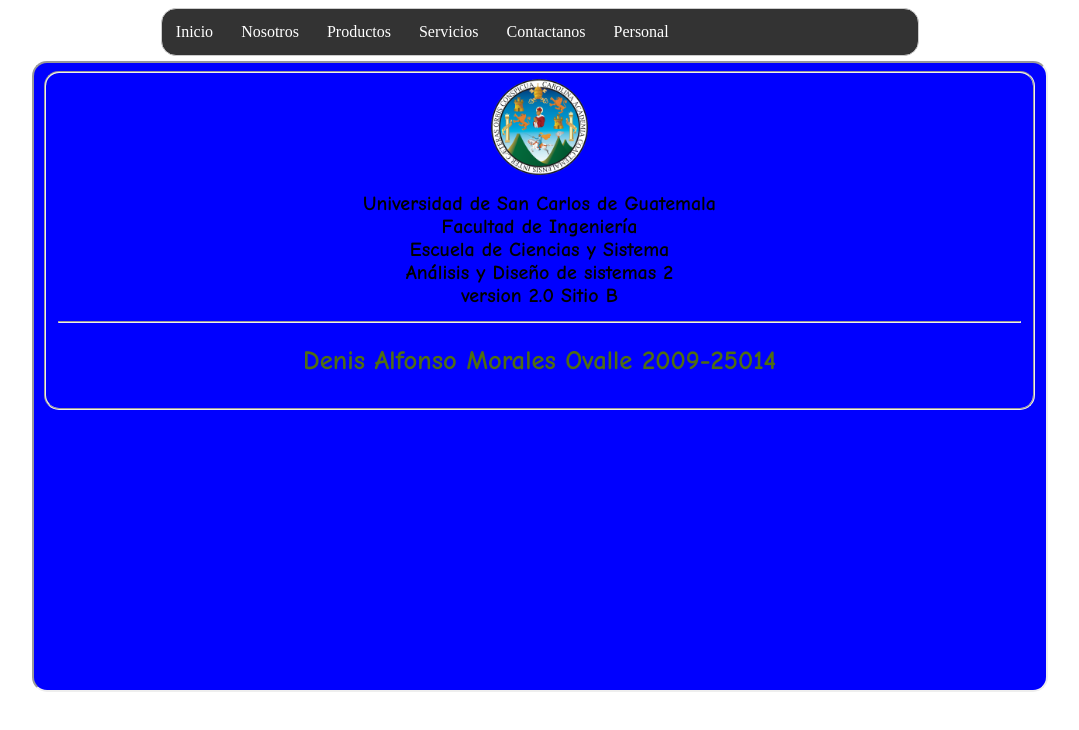
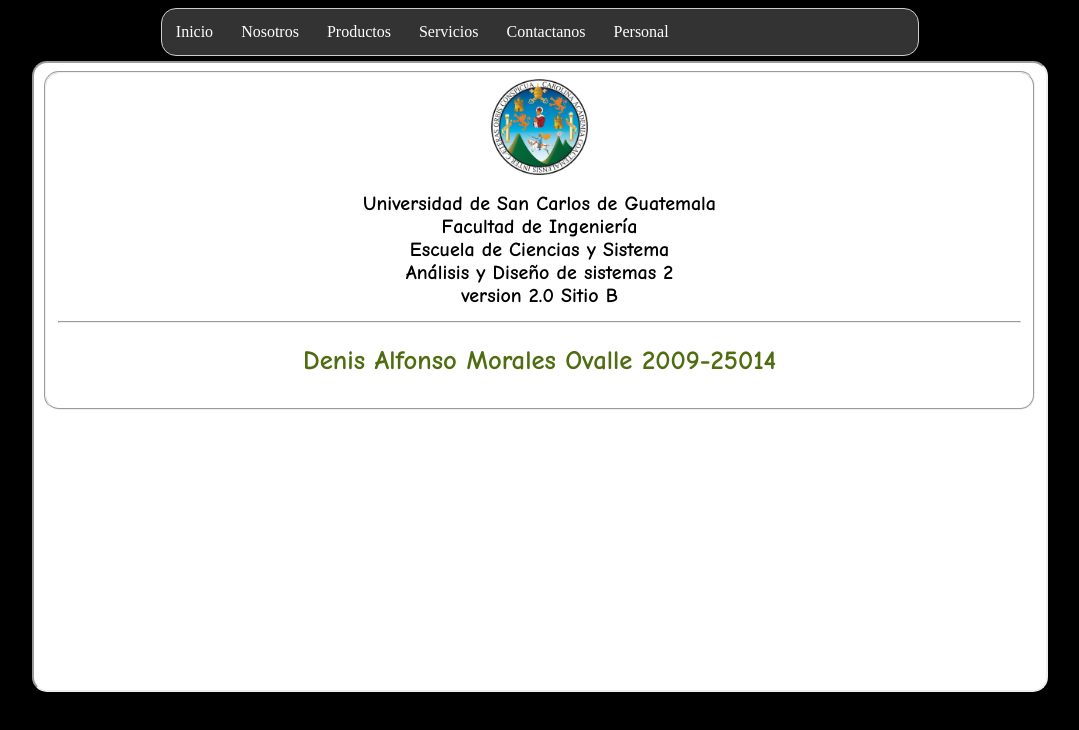
Before and after one commit to AlfonsoMoralesOvalle/RepoParcial1ayd2, a plain HTML site: page public_html/index.html in a window 1280 px wide. Shown: the whole page, without its empty margins (100-1179 px from the left). Drawn offline with Linux system fonts and the light colour scheme.

Commit message:
Creadndo Sitio B V1.0 Negro y Blanco

```diff
--- a/public_html/img/estilos.css
+++ b/public_html/img/estilos.css
@@ -12,7 +12,7 @@
     height: 80%;
     border-radius: 15px;
 
-    background-color: blue; // V1.0
+    background-color: white; // V1.0
 
 }
 
--- a/public_html/index.html
+++ b/public_html/index.html
@@ -32,7 +32,7 @@
 </script>
 <style>
     body{
-        background-color: white;
+        background-color: black;
     }
 </style>
     </head>
```
